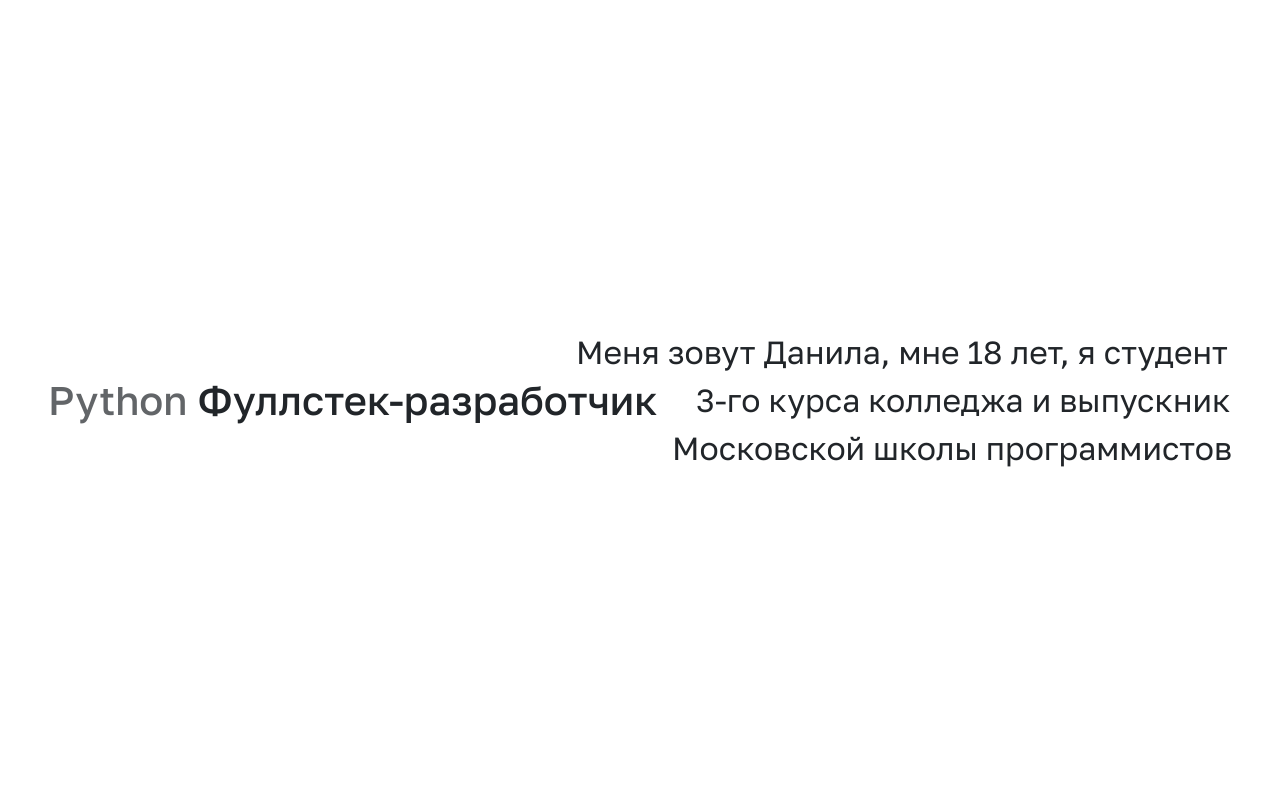
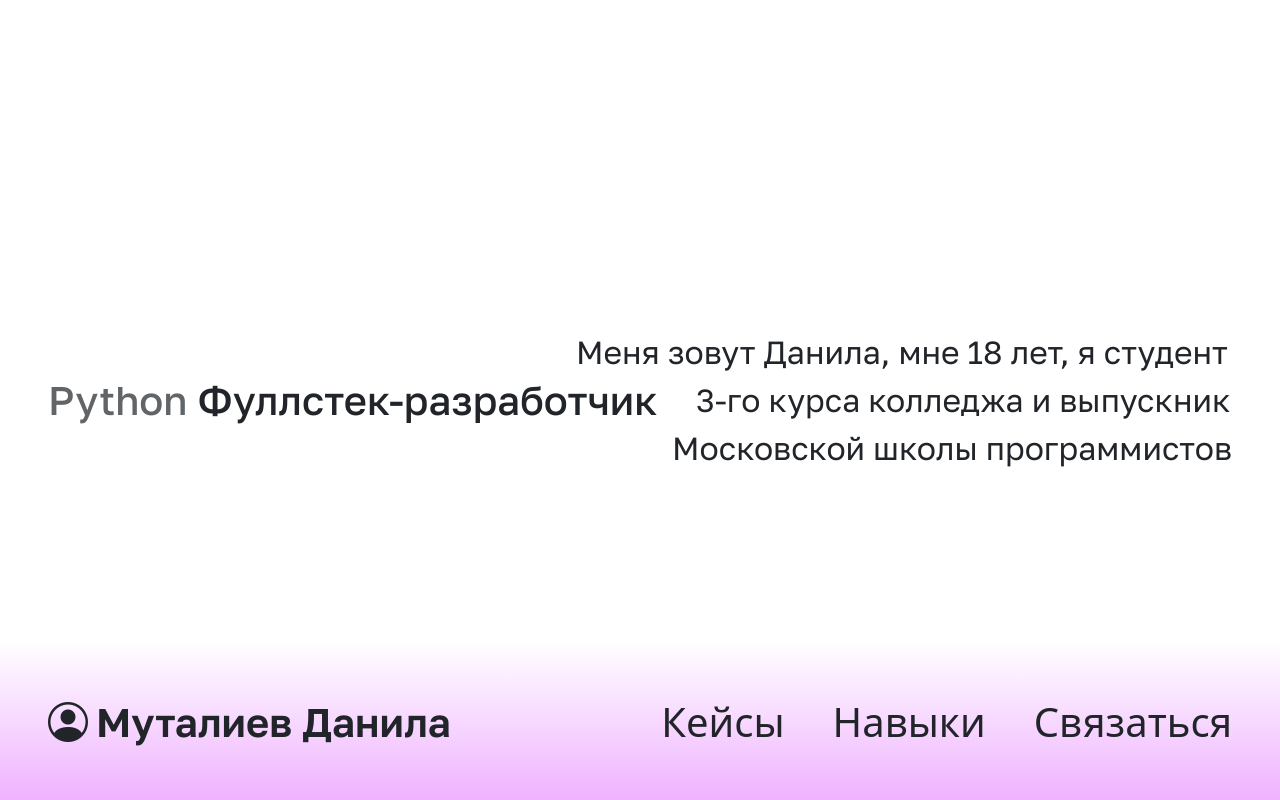
Before and after one commit to dmut07/site-card, a Django app: page / in a window 1280 px wide. Run offline with Django 5.2, Linux system fonts and the light colour scheme.

Commit message:
Полностью сделана начальная страница

```diff
--- a/site/main/static/style.css
+++ b/site/main/static/style.css
@@ -36,7 +36,7 @@
     font-weight: 900;
     font-style: normal;
 }
-.vacantion {
+.vacancy {
     font-family: 'Golos Text', sans-serif;
     font-weight: 500;
 }
@@ -45,3 +45,47 @@
     font-family: 'Golos Text', sans-serif;
     font-weight: 400;
 }
+.name {
+    font-family: 'Golos Text', sans-serif;
+    font-weight: 600;
+}
+body {
+    background: #ffffff;
+    background: linear-gradient(180deg,
+    rgba(255, 255, 255, 1) 0%,
+    rgba(255, 255, 255, 0) 80%,
+    rgba(204, 0, 255, 0.3) 100%);
+    min-height: 100vh;
+}
+.index-link {
+    color: #212529;
+    transition: color 0.3s ease;
+}
+.index-link:hover {
+    color: rgba(204, 0, 255, 0.3);
+}
+.connection {
+    font-family: 'Golos Text', sans-serif;
+    font-weight: 400;
+}
+.skills-link {
+    color: #212529;
+    transition: color 0.3s ease;
+}
+.skills-link:hover {
+    color: rgba(204, 0, 255, 0.3);
+}
+.cases-link {
+    color: #212529;
+    transition: color 0.3s ease;
+}
+.cases-link:hover {
+    color: rgba(204, 0, 255, 0.3);
+}
+.telegram-link {
+    color: #212529;
+    transition: color 0.3s ease;
+}
+.telegram-link:hover {
+    color: rgba(204, 0, 255, 0.3);
+}
--- a/site/main/templates/main/index.html
+++ b/site/main/templates/main/index.html
@@ -3,7 +3,7 @@
 {% block title %}Главная{% endblock %}
 
 {% block content %}
-    <div class ="vacantion fs-1 position-absolute top-50 start-0 translate-middle-y ms-5">
+    <div class ="vacancy fs-1 position-absolute top-50 start-0 translate-middle-y ms-5">
         <span style="opacity: 0.7">Python</span> Фуллстек-разработчик
     </div>
 
@@ -13,4 +13,17 @@
         <p class="mb-0" style="margin-left: 6rem">Московской школы программистов</p>
     </div>
 
+    <a href="{% url 'index' %}" class="index-link text-decoration-none">
+        <div class="name fs-1 position-absolute bottom-0 start-0 mb-5 ms-5 d-flex align-items-center">
+            <i class="bi bi-person-circle me-2"></i>Муталиев Данила
+        </div>
+    </a>
+
+    <div class="position-absolute bottom-0 end-0 mb-5 me-5 d-flex gap-5 fs-1">
+        <a href="/cases" class="text-decoration-none cases-link">Кейсы</a>
+        <a href="/skills" class="text-decoration-none skills-link">Навыки</a>
+        <a href="https://t.me/dmut07" class="text-decoration-none telegram-link">Связаться</a>
+    </div>
+
+
 {% endblock %}
```
